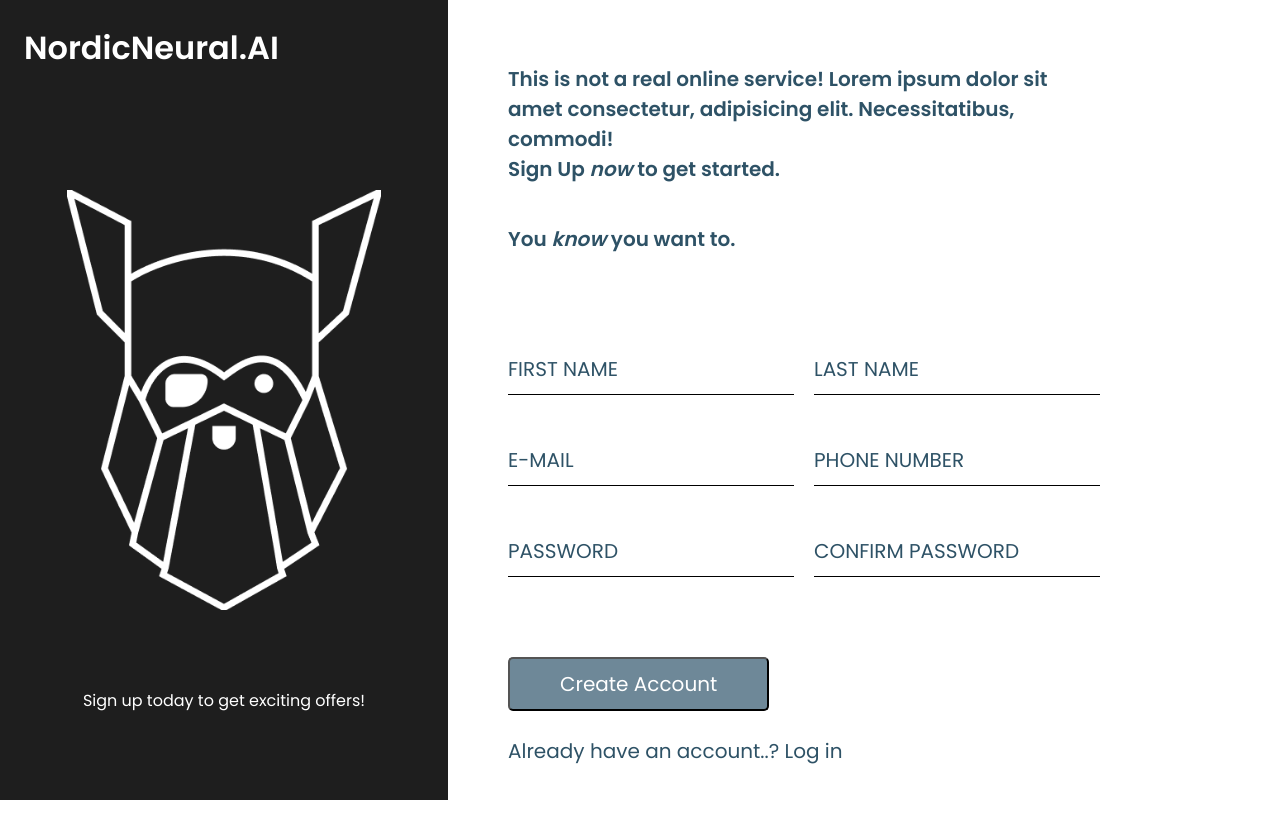
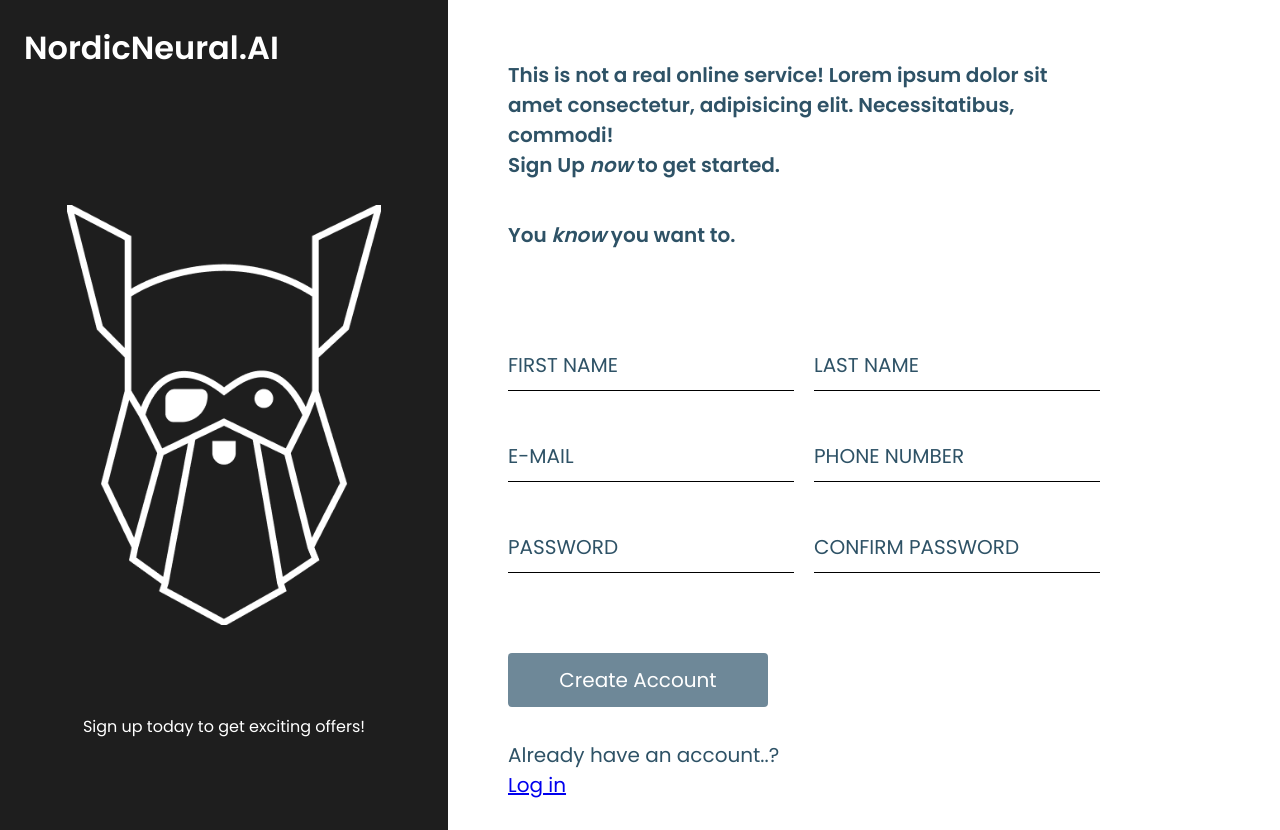
Before and after one commit to GarrettAudet/Signup-Page, a plain HTML site: page index.html in a window 1280 px wide. Before the commit the page ends 800 px from the top, so only its background shows below. Drawn offline with Linux system fonts and the light colour scheme.

Commit message:
Made minor UI revisions. Still Work in Progress.

```diff
--- a/index.html
+++ b/index.html
@@ -61,9 +61,8 @@
                 <button>
                     Create Account
                 </button>
-                <p class = "button-text">
-                    Already have an account..? <span> Log in </span>
-                </p>
+                <p class = "button-text">Already have an account..?</p>
+                <a href = "#">Log in</a>
             </div>
         </div>
     </div>
--- a/styles.css
+++ b/styles.css
@@ -139,12 +139,18 @@ form {
     width: 50vw;
 }
 
+/* Adjust button styling */
 button {
     background-color: var(--third-color);
     color: var(--primary-color);
-    border-radius: 5px;
+    border: none;
+    border-radius: 4px;
+    padding: 0.75rem 2rem;
     font-size: var(--text-size);
-    padding: 10px 50px;
+    cursor: pointer;
+    transition: background-color 0.3s ease;
+    width: 50%; /* Make the button full width */
+    margin-bottom: 0.5rem; /* Space below the button */
 }
 
 .button-text {
```
